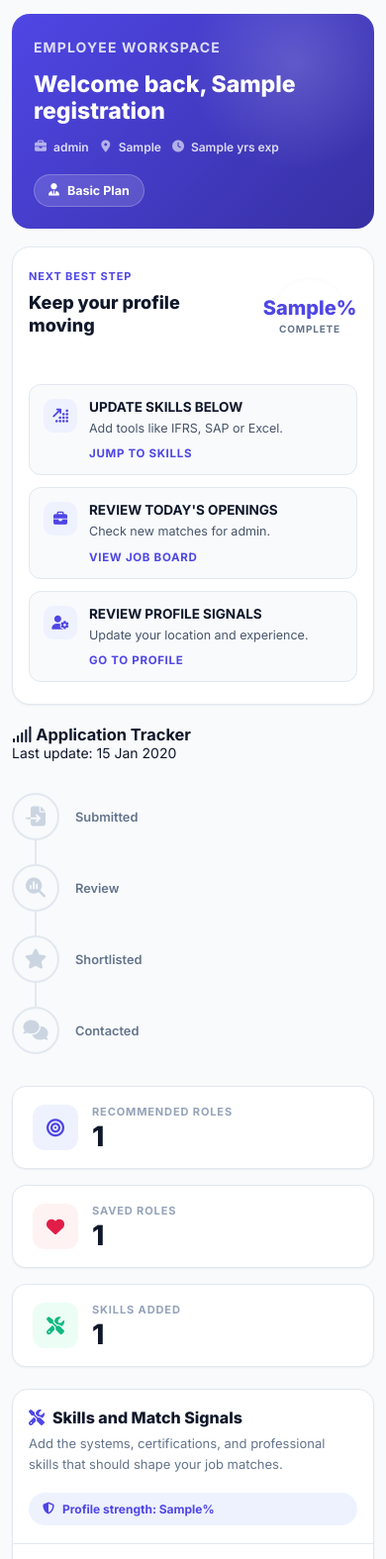
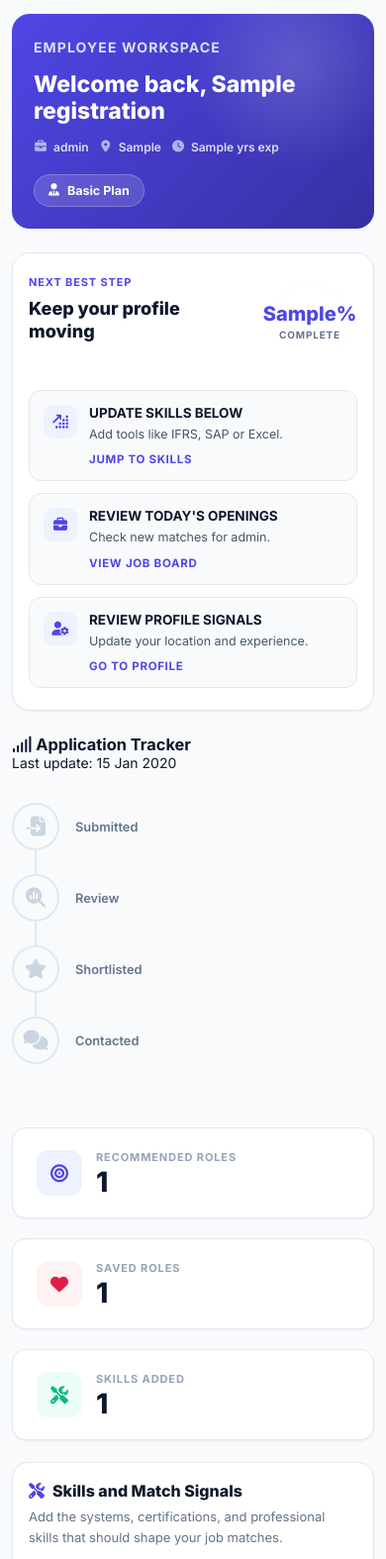
Before and after one commit to accoplacers/django-acco, a Django app: template base/templates/base/employee_dashboard.html in a window 390 px wide. Shown: the part 56-1631 px from the top of the page at 99% size. Run offline with Django 5.2, Linux system fonts and the light colour scheme; tables that the repository leaves empty hold one stand-in row (values such as "Sample post"); the template is opened without the code that fills it: values that come from a table or form of the project are taken from there, most other values are stand-ins (such as "Sample title", 1, 10 or a date in 2020).

Commit message:
UI: restructure employee dashboard hero, fix hamburger thickness, and refine stat card spacing

```diff
--- a/base/static/base/css/employee_dashboard.css
+++ b/base/static/base/css/employee_dashboard.css
@@ -102,21 +102,38 @@ body {
 
 .workspace-hero {
   display: grid;
-  grid-template-columns: minmax(0, 1.7fr) minmax(320px, 0.95fr);
-  gap: 18px;
-  margin-bottom: 20px;
+  grid-template-columns: 1fr 380px;
+  grid-template-rows: auto auto;
+  gap: var(--space-6);
+  align-items: start;
+}
+
+.workspace-welcome {
+  grid-row: 1;
+  grid-column: 1;
+}
+
+.next-step-card {
+  grid-column: 2;
+  grid-row: 1 / span 2;
+}
+
+.status-tracker-section {
+  grid-row: 2;
+  grid-column: 1;
 }
 
 .workspace-welcome {
   background: linear-gradient(135deg, var(--clr-primary) 0%, var(--clr-primary-dark) 100%);
   border-radius: 18px;
-  padding: 40px 48px;
+  padding: 40px 48px var(--space-6);
   color: #fff;
   display: flex;
   align-items: flex-start;
   justify-content: space-between;
   gap: 20px;
-  min-height: 160px;
+  min-height: auto;
+  align-self: flex-start;
   position: relative;
   overflow: hidden;
 }
@@ -283,7 +300,8 @@ body {
 .workspace-stats {
   display: grid;
   grid-template-columns: repeat(3, minmax(0, 1fr));
-  gap: 16px;
+  gap: 20px;
+  margin-top: 32px;
   margin-bottom: 22px;
 }
 
@@ -291,7 +309,7 @@ body {
   background: #fff;
   border: 1px solid var(--slate-200);
   border-radius: 14px;
-  padding: 18px 20px;
+  padding: 22px 24px;
   display: flex;
   align-items: center;
   gap: 14px;
@@ -1159,6 +1177,14 @@ body {
   .workspace-hero,
   .workspace-grid {
     grid-template-columns: 1fr;
+    grid-template-rows: auto;
+  }
+
+  .workspace-welcome,
+  .next-step-card,
+  .status-tracker-section {
+    grid-column: auto;
+    grid-row: auto;
   }
 }
 
--- a/base/static/base/css/style.css
+++ b/base/static/base/css/style.css
@@ -227,7 +227,7 @@ nav#navMenu {
     transition: transform 0.28s ease, opacity 0.2s ease, width 0.2s ease;
 }
 
-.mobile-toggle span:nth-child(2) { width: 14px; }
+.mobile-toggle span:nth-child(2) { width: 20px; }
 
 .mobile-toggle.open span:nth-child(1) { transform: translateY(7px) rotate(45deg); }
 .mobile-toggle.open span:nth-child(2) { opacity: 0; transform: scaleX(0); }
--- a/base/templates/base/employee_dashboard.html
+++ b/base/templates/base/employee_dashboard.html
@@ -90,9 +90,8 @@
         </a>
       </div>
     </aside>
-  </section>
 
-  <section class="status-tracker-section">
+    <div class="status-tracker-section">
       <div class="status-tracker-card">
         <div class="tracker-head">
           <h3><i class="fas fa-signal"></i> Application Tracker</h3>
@@ -118,6 +117,7 @@
           <div class="status-step {% if app_status.status == 'contacted' %}status-step--active{% else %}status-step--pending{% endif %}">
             <div class="status-step__icon"><i class="fas fa-comments"></i></div>
             <div class="status-step__label">Contacted</div>
+          </div>
         </div>
       </div>
     </div>
```
Lines whose indentation alone changed are shown as unchanged.
